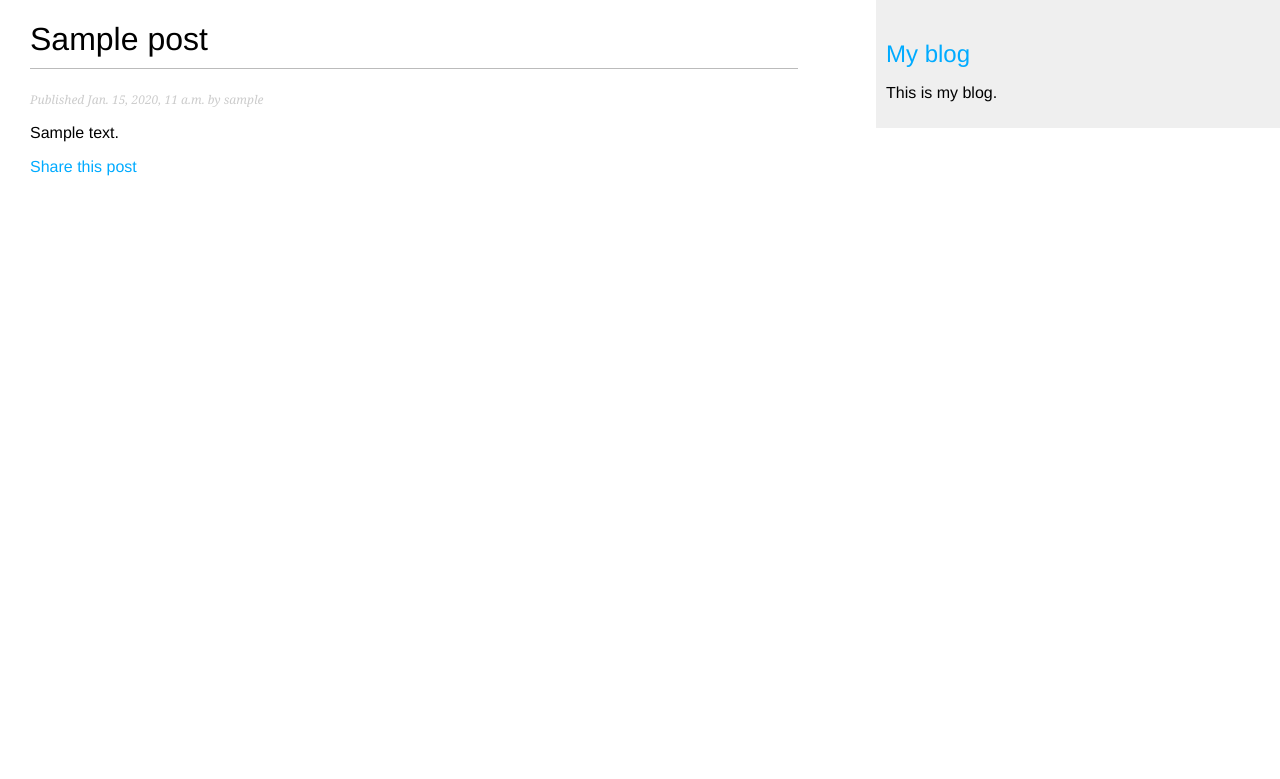
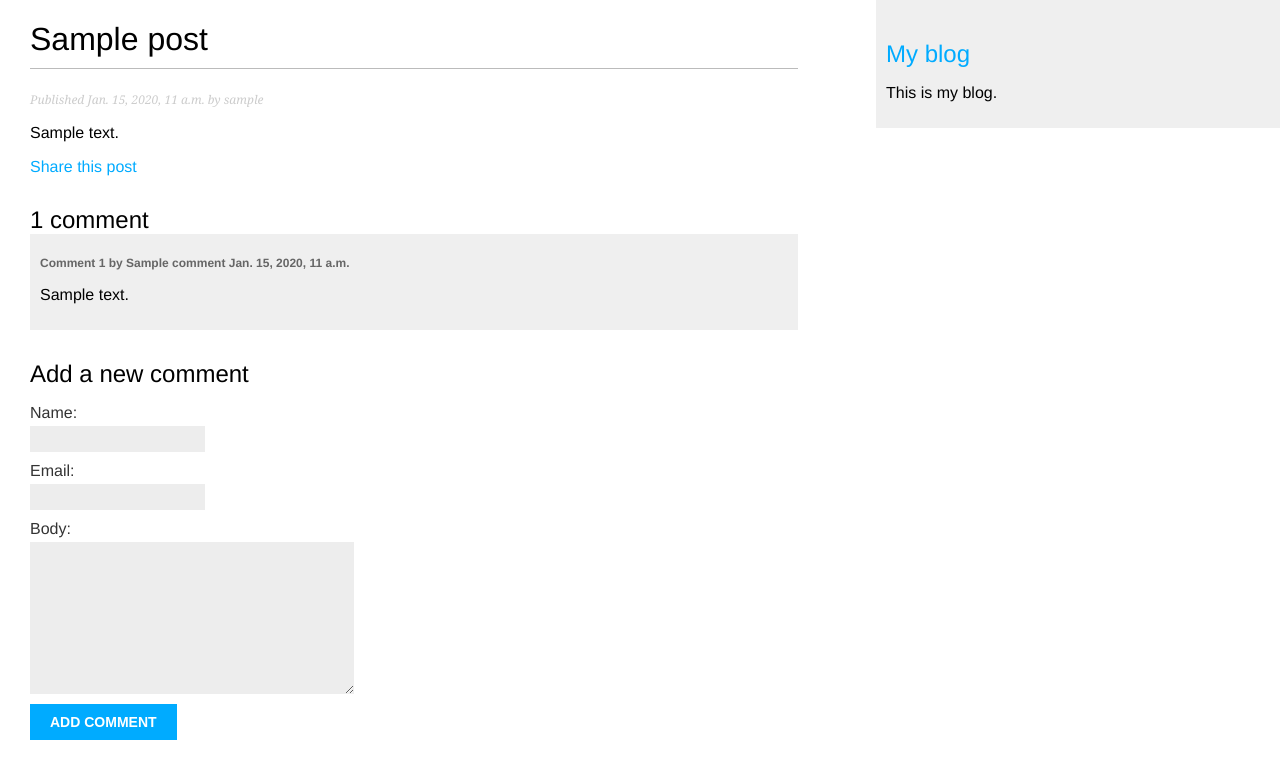
Before and after one commit to dmsergio/mysite, a Django app: a page that uses blog/templates/blog/post/detail.html in a window 1280 px wide. Shown: the top 779 px of the page. Run offline with Django 3.2, Linux system fonts and the light colour scheme; tables that the repository leaves empty hold one stand-in row (values such as "Sample post").

Commit message:
Add comments to the blog

```diff
--- a/blog/form.py
+++ b/blog/form.py
@@ -1,4 +1,6 @@
 from django import forms
+
+from .models import Comment
 
 
 class EmailPostForm(forms.Form):
@@ -6,3 +8,9 @@ class EmailPostForm(forms.Form):
     email = forms.EmailField()
     to = forms.EmailField()
     comments = forms.CharField(required=False, widget=forms.Textarea)
+
+
+class CommentForm(forms.ModelForm):
+    class Meta:
+        model = Comment
+        fields = ('name', 'email', 'body')
--- a/blog/models.py
+++ b/blog/models.py
@@ -50,3 +50,23 @@ class Post(models.Model):
                 self.slug,
             ]
         )
+
+
+class Comment(models.Model):
+    post = models.ForeignKey(
+        Post,
+        on_delete=models.CASCADE,
+        related_name='comments',
+    )
+    name = models.CharField(max_length=80)
+    email = models.EmailField()
+    body = models.TextField()
+    created = models.DateTimeField(auto_now_add=True)
+    updated = models.DateTimeField(auto_now=True)
+    active = models.BooleanField(default=True)
+
+    class Meta:
+        ordering = ('created',)
+
+    def __str__(self):
+        return f"Comment by"
--- a/blog/templates/blog/post/detail.html
+++ b/blog/templates/blog/post/detail.html
@@ -13,4 +13,30 @@
             Share this post
         </a>
     </p>
+    {% with comments.count as total_comments %}
+        <h2>
+            {{ total_comments }} comment{{ total_comments|pluralize }}
+        </h2>
+    {% endwith %}
+    {% for comment in comments %}
+        <div class="comment">
+            <p class="info">
+                Comment {{ forloop.counter }} by {{ comment.name }}
+                {{ comment.created }}
+            </p>
+            {{ comment.body|linebreaks }}
+        </div>
+    {% empty %}
+        <p>There are no comments yet.</p>
+    {% endfor %}
+    {% if new_comment %}
+        <h2>Your comment has been added.</h2>
+    {% else %}
+        <h2>Add a new comment</h2>
+        <form method="post">
+            {{ comment_form.as_p }}
+            {% csrf_token %}
+            <p><input type="submit" value="Add comment"></p>
+        </form>
+    {% endif %}
 {% endblock %}
--- a/blog/views.py
+++ b/blog/views.py
@@ -3,8 +3,8 @@ from django.core.mail import send_mail
 from django.shortcuts import get_object_or_404, render
 from django.views.generic import ListView
 
-from .models import Post
-from .form import EmailPostForm
+from .models import Comment, Post
+from .form import CommentForm, EmailPostForm
 
 
 class PostListView(ListView):
@@ -43,10 +43,27 @@ def post_detail(request, year, month, day, post):
         publish__month=month,
         publish__day=day
     )
+    comments = post.comments.filter(active=True)
+    new_comment = None
+
+    if request.method == 'POST':
+        comment_form = CommentForm(data=request.POST)
+        if comment_form.is_valid():
+            new_comment = comment_form.save(commit=False)
+            new_comment.post = post
+            new_comment.save()
+    else:
+        comment_form = CommentForm()
+
     return render(
         request=request,
         template_name='blog/post/detail.html',
-        context={'post': post}
+        context={
+            'post': post,
+            'comments': comments,
+            'new_comment': new_comment,
+            'comment_form': comment_form,
+        }
     )
 
 def post_share(request, post_id):
```
Also changed, not shown: blog/admin.py (+7 -1 lines), blog/migrations/0002_comment.py (added).
